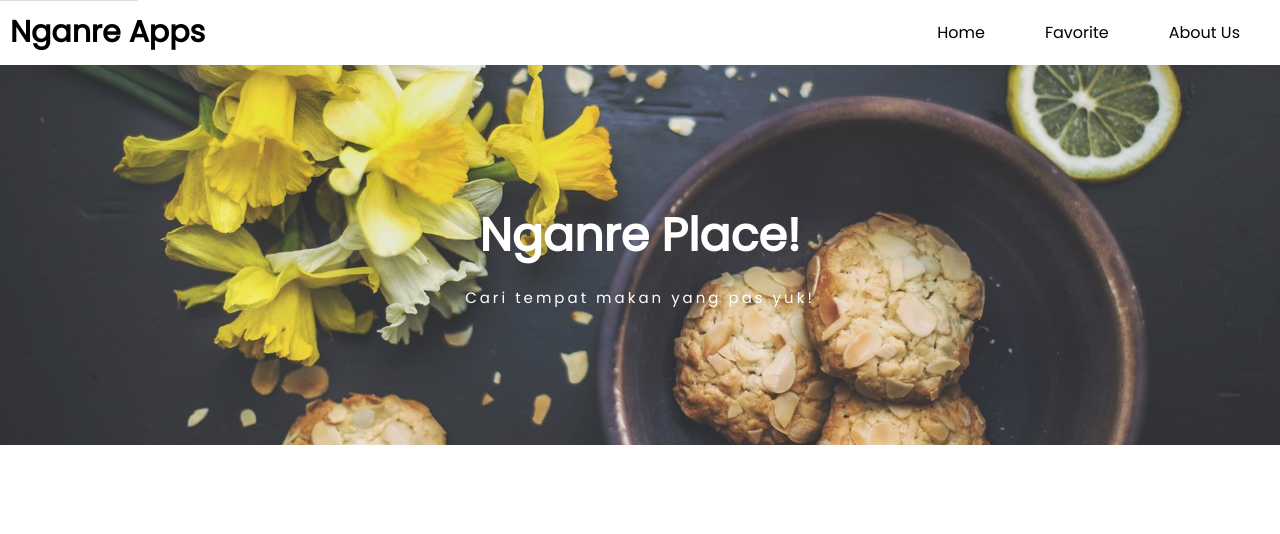
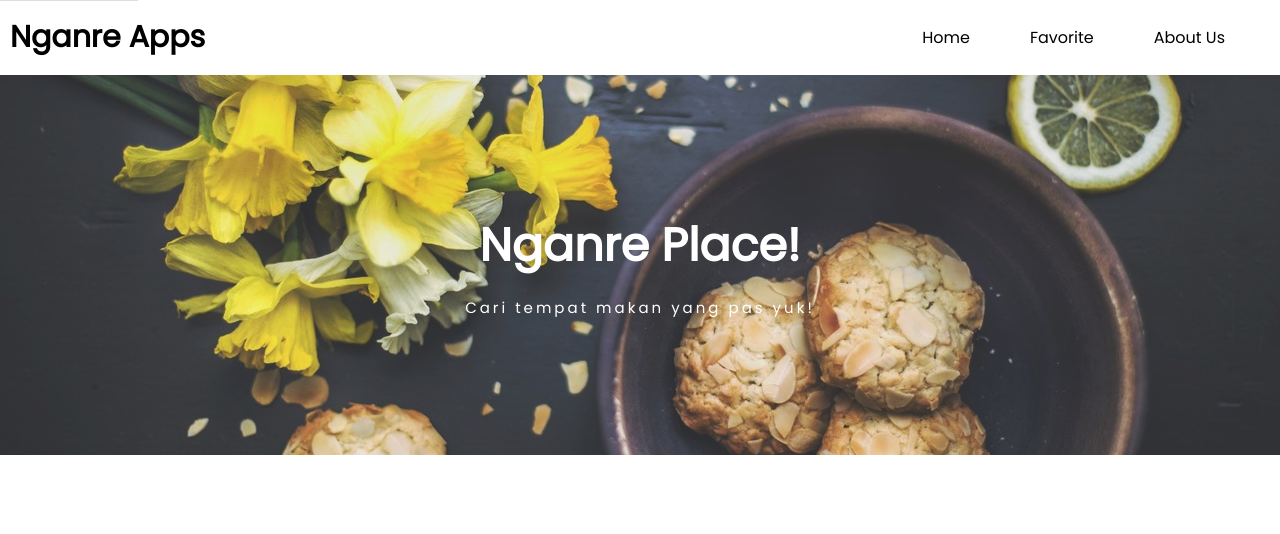
Before and after one commit to HamjayaSaputraSalahuddin/restaurant-apps, a website built with webpack: page src/templates/index.html in a window 1280 px wide. Shown: the top 534 px of the page. Built offline with nearby package versions, Linux system fonts and the light colour scheme.

Commit message:
edit pading navbar

```diff
--- a/src/styles/main.css
+++ b/src/styles/main.css
@@ -30,6 +30,10 @@ html, body {
 .open {
   -webkit-transform: translate(0, 0);
   transform: translate(0, 0);
+}
+
+.navbar {
+  padding: 15px;
 }
 
 .nav-list {
```
